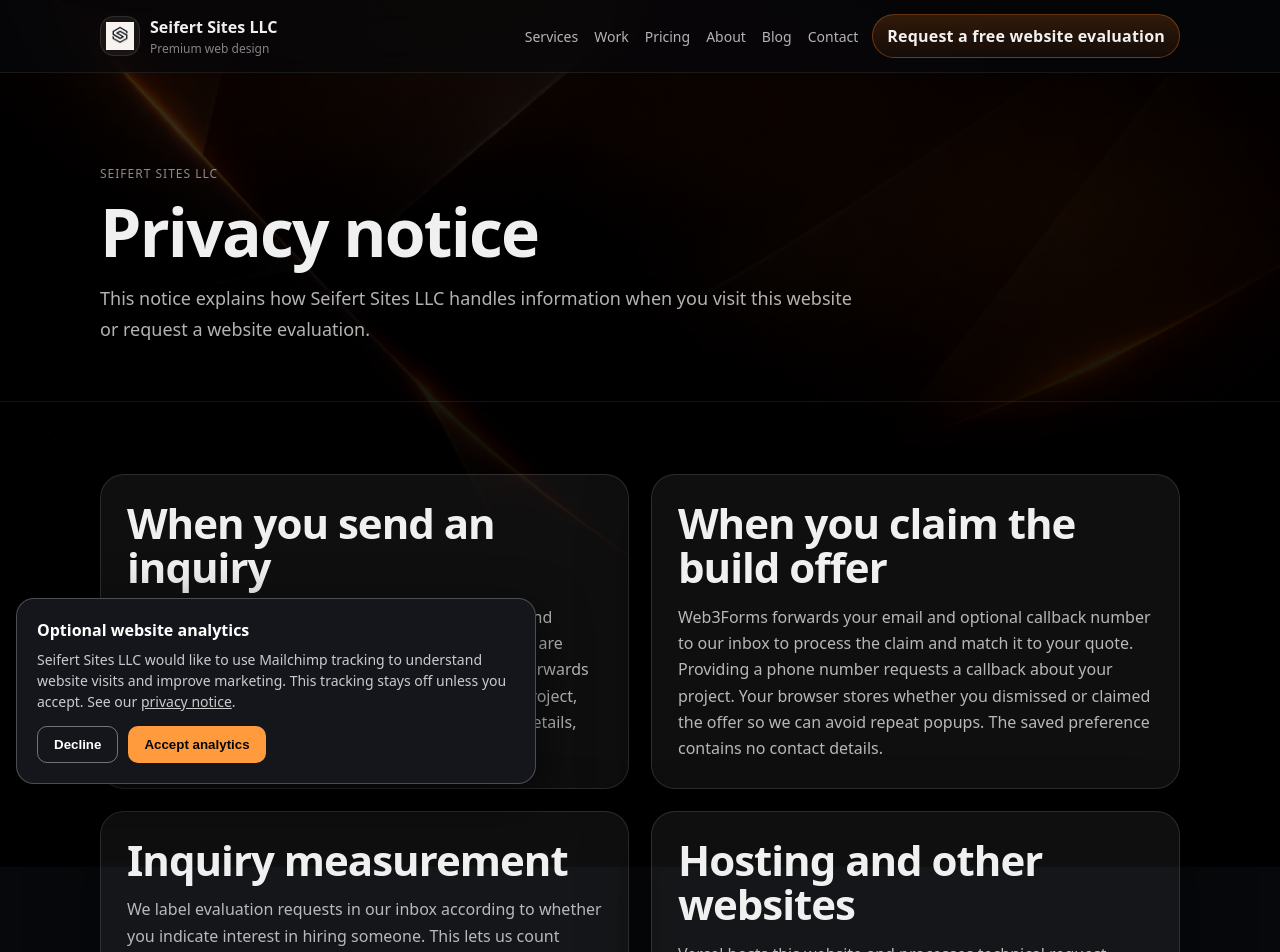
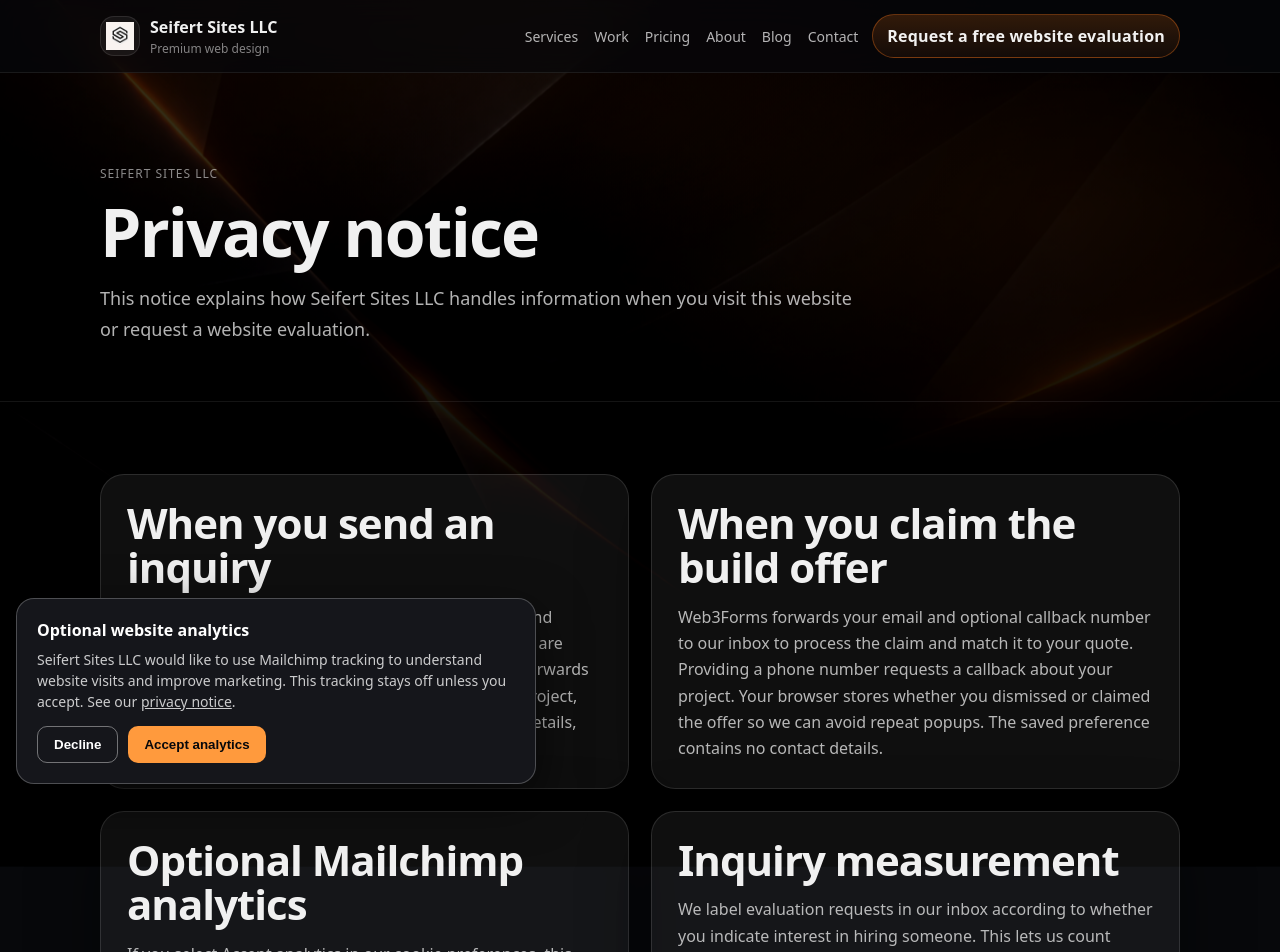
Before and after one commit to lucasseifert113/seifert-sites-fixed, a Next.js app: page /privacy in a window 1280 px wide. Shown: the top 952 px of the page. Built offline with nearby package versions, Linux system fonts and the light colour scheme.

Commit message:
docs: disclose opt-in Mailchimp tracking in privacy notice

```diff
--- a/app/privacy/page.tsx
+++ b/app/privacy/page.tsx
@@ -16,6 +16,7 @@ export default function Page() {
     <section className="section sectionBorder"><div className="container grid2">
       <div className="card"><h2 className="h2">When you send an inquiry</h2><p className="muted">The form asks for your name, email, business name, and project goal. Your phone number and website address are optional. Web3Forms processes the submission and forwards it to our email inbox. We use it to reply, evaluate the project, and follow up. Please leave out passwords, payment details, and other sensitive information.</p></div>
       <div className="card"><h2 className="h2">When you claim the build offer</h2><p className="muted">Web3Forms forwards your email and optional callback number to our inbox to process the claim and match it to your quote. Providing a phone number requests a callback about your project. Your browser stores whether you dismissed or claimed the offer so we can avoid repeat popups. The saved preference contains no contact details.</p></div>
+      <div className="card"><h2 className="h2">Optional Mailchimp analytics</h2><p className="muted">If you select Accept analytics in our cookie preferences, this site loads the Mailchimp connected-site script to help Seifert Sites LLC understand visits and marketing effectiveness. The provider may use cookies and similar identifiers. We do not load that script before you opt in. You can change your choice using the Cookie settings control on our pages; declining after previously accepting refreshes the page to stop additional tracking. For questions about data already collected, email lucas@seifertsites.com or consult Mailchimp\u2019s privacy information.</p></div>
       <div className="card"><h2 className="h2">Inquiry measurement</h2><p className="muted">We label evaluation requests in our inbox according to whether you indicate interest in hiring someone. This lets us count requests with a business, a project goal, and interest in paid work. We review the details to determine project fit.</p></div>
       <div className="card"><h2 className="h2">Hosting and other websites</h2><p className="muted">Vercel hosts this website and processes technical request information such as IP addresses to serve and operate it. If you follow a project link or use PayPal to pay an invoice, that provider handles your visit under its own privacy notice.</p></div>
       <div className="card"><h2 className="h2">Questions about your information</h2><p className="muted">Email <a href="mailto:lucas@seifertsites.com">lucas@seifertsites.com</a> to ask about an inquiry or request that we correct or delete information you sent.</p></div>
```
